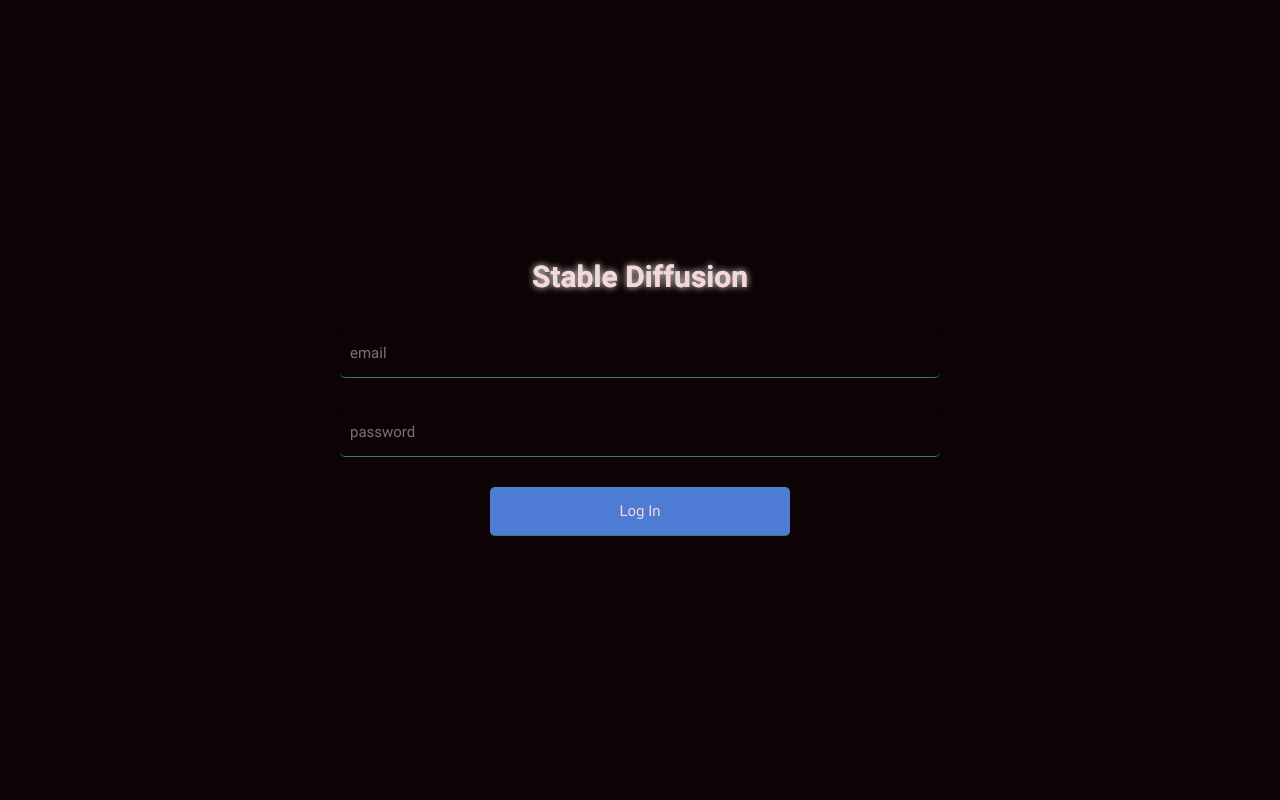
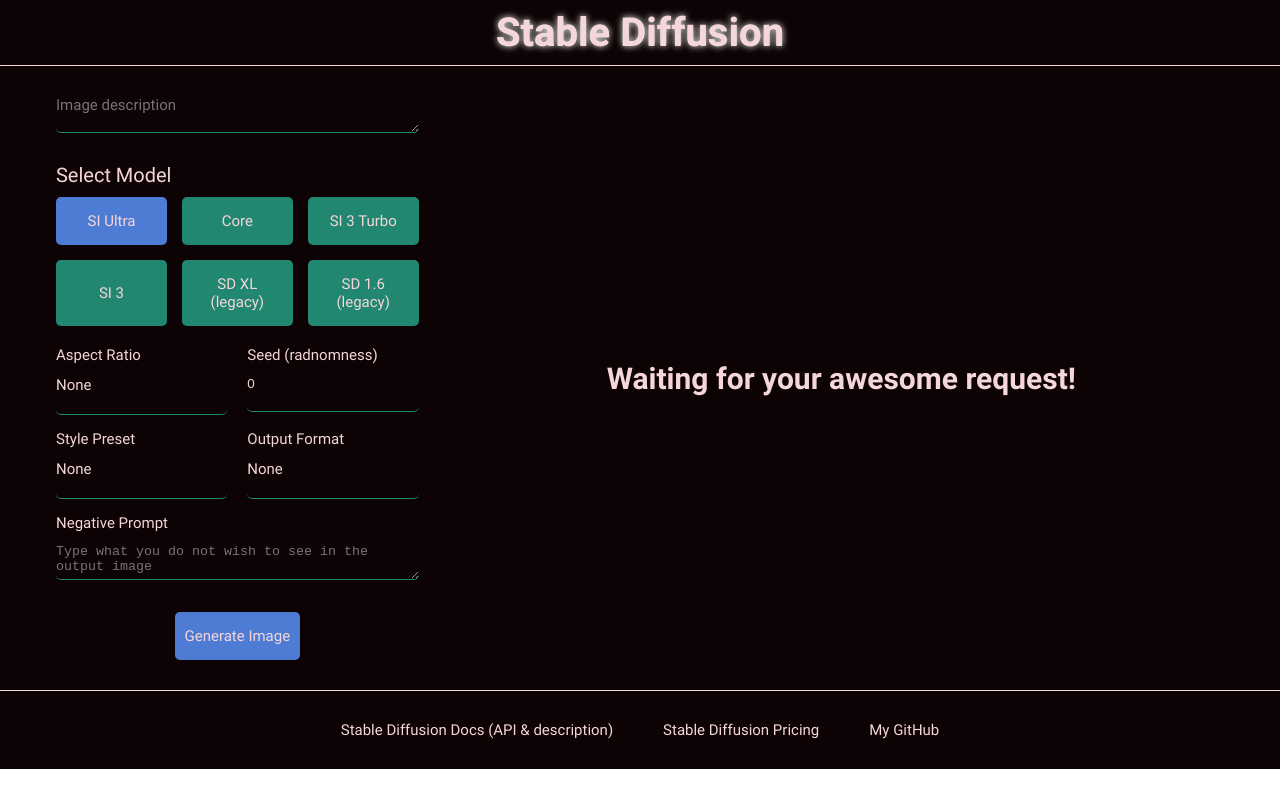
Before and after one commit to C-Rusty/stable-diffusion, a React (Create React App) app: page / in a window 1280 px wide. Built offline with nearby package versions, Linux system fonts and the light colour scheme.

Commit message:
auth removed temp

```diff
--- a/src/components/app/App.tsx
+++ b/src/components/app/App.tsx
@@ -9,7 +9,9 @@ function App() {
 
   return (
     <div className="main">
-      {isAuth ? <Main/> : <AuthModal setIsAuth={setIsAuth}/>}
+      {/* {isAuth ?  */}
+      <Main/>
+      {/* // : <AuthModal setIsAuth={setIsAuth}/>} */}
     </div>
   );
 }
```
